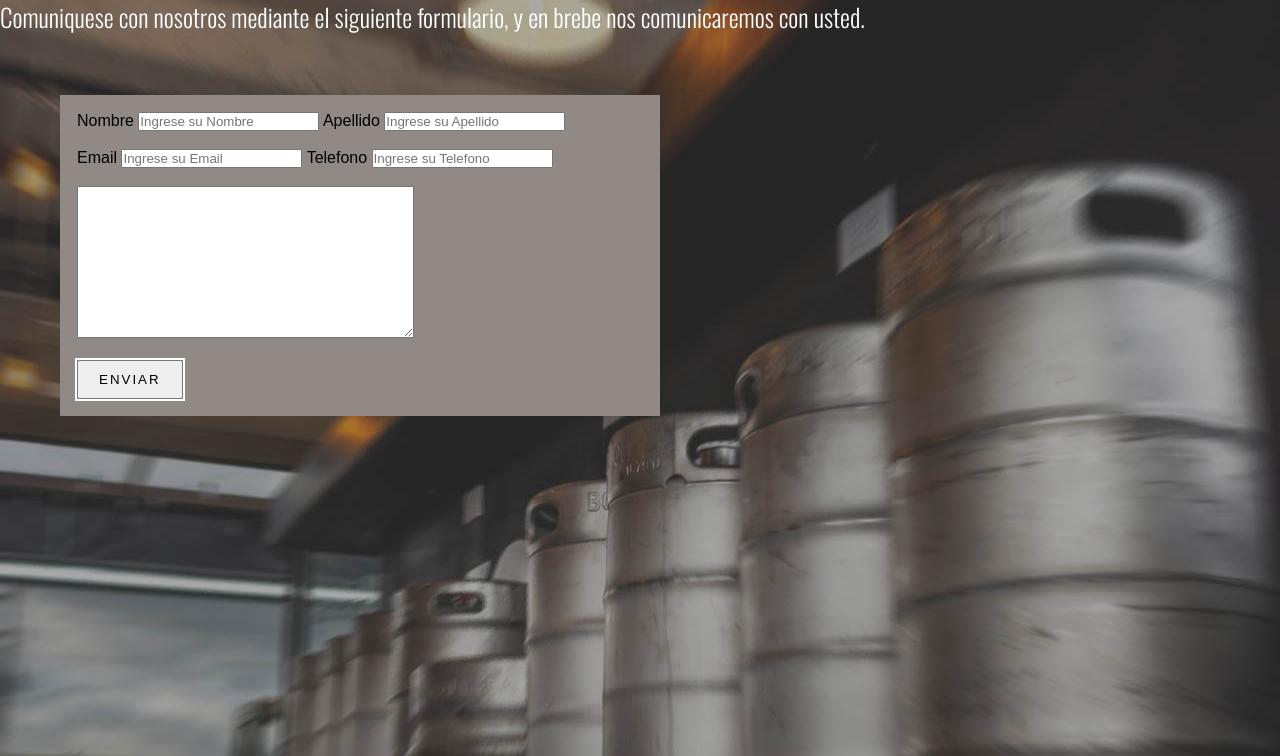
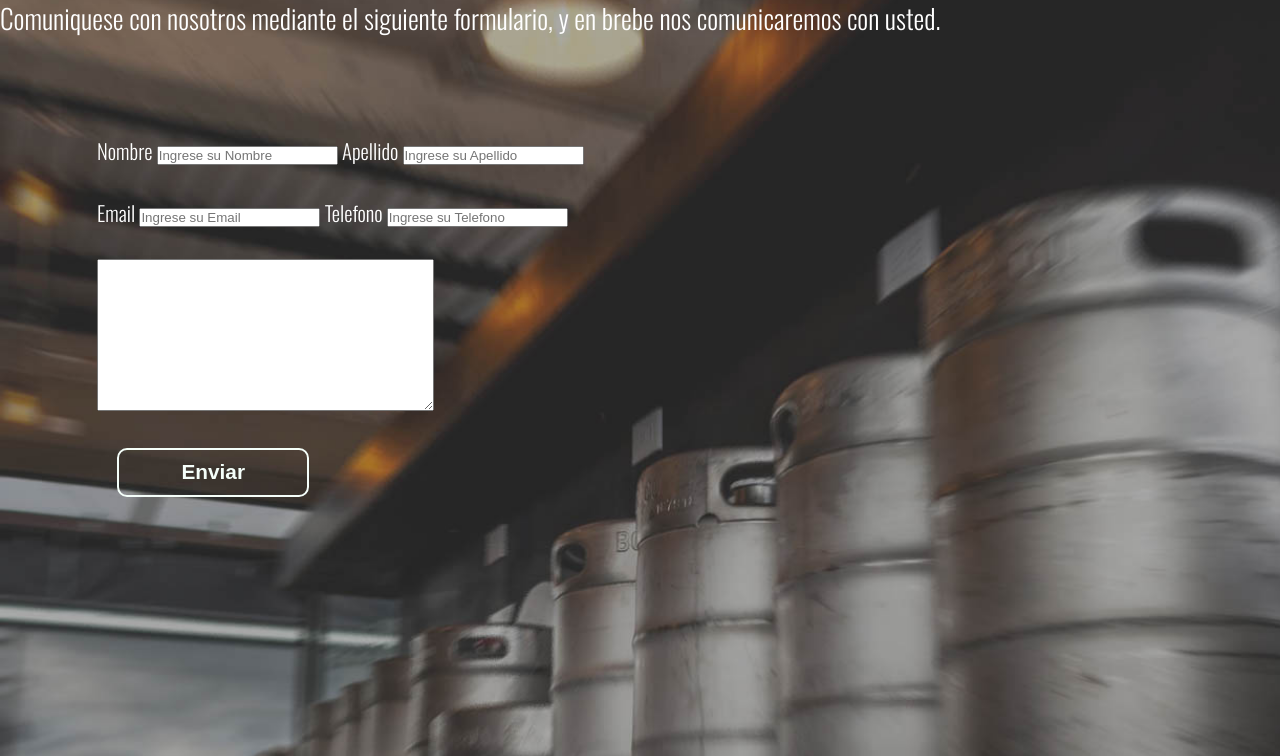
Before and after one commit to mjperez89/Proyecto-Final-CoderHouse, a plain HTML site: page pages/contacto.html in a window 1280 px wide. Shown: the part 122-878 px from the top of the page. Drawn offline with nearby package versions, Linux system fonts and the light colour scheme.

Commit message:
cambio de animacion en boton de formulario

```diff
--- a/css/style.css
+++ b/css/style.css
@@ -4,7 +4,6 @@
     margin: 0;
     padding: 0;
     box-sizing: border-box;
-    font-family: 'Montserrat', sans-serif;
     }
 
     body{
@@ -15,12 +14,12 @@
 
     }
 
-    /*----------------------Inicio ----------------------*/
+    /*--------------------- Inicio   -------------------*/
 
     .header{
         width: 100%;
+        background-color: transparent;
         min-height: 120px;
-        background-image: url(../img/Copa_Cervezas.jpg);
         background-size: cover;
         background-position: center;
         z-index: 10;
@@ -42,7 +41,6 @@
     }
 
     .logo h1{
-        color: aqua;
         font-weight: 400;
         font-size: 24px;
     }
@@ -59,6 +57,7 @@
     }
 
     .menu a{
+        border-radius: 10px;
         color: rgb(247, 247, 247);
         text-decoration: none;
         display: inline-block;
@@ -66,7 +65,7 @@
         line-height: normal;
         font-size: 20px;
         transition: all 500ms ease;
-       border: 4px solid transparent;
+        border: 4px transparent;
     }
 
     .menu a:hover{
@@ -88,78 +87,7 @@
     font-size: 45px;
 }
 
-/* --------------------- Contacto -------------------------------      */
-
-.main p{
-    color: white;
-    font-family:"Oswald",sans-serif;
-    font-size: 25px;
-}
-
-.body-contacto {
-    padding: 15rem;
-}
-
-.formulario {
-    font-size: 1em;
-    background-color:rgb(144, 137, 133);
-    border: radius 3px;
-    margin: 60px;
-    padding: 17px;
-    width: 600px;
-    color: black;
-}
-
-.boton-formulario {
-    text-decoration: none;
-    text-transform: uppercase;
-    letter-spacing: 2px;
-    color: black;
-    outline: 2px solid #fff;
-    padding: 10px 20px;
-    position: relative;
-    overflow: hidden;
-    transition: color 1s;
-}
-
-.boton-formulario:hover {
-    color:#fff;
-    background-color: #696969;
-}
-
-.boton-formulario::before {
-    content: '';
-    position: absolute;
-    top: 0;
-    left: -50px;
-    width: 0;
-    height: 100%;
-    background-color: #fff;
-    transform: skewX(35deg);
-    z-index: -1;
-    transition: 1s;
-}
-
-.boton-formulario:hover ::before {
-    width: 150%;
-}
-
-.tarjeta_com2{
-    width: 100%;
-    border-radius: 1em;
-    box-shadow: 0 0 20px rgba(0, 0, 0, 0.5);
-    display: flex;
-
-    flex-direction: column;
-}
-.titulo_tar2{
-    font-size: 30px;
-}
-
-.texto_tar2{
-    size: 30%;
-    padding: 1em;
-}
+/*--------------------- Tienda   -------------------*/
 
 .container1 {
     width: 90%;
@@ -213,8 +141,8 @@
     display: inline-block;
     padding: 10px;
     margin-top: 10px;
-    color: #2fb4cc;
-    border: 1px solid #2fb4cc;
+    color: dimgray;
+    border: 1px solid dimgray;
     border-radius: 4px;
     transition: all 400ms ease;
     text-align: center;
@@ -223,15 +151,77 @@
 }
 
 .card .contenido a:hover {
-    background: #2fb4cc;
+    background: dimgray;
     color: #fff;
 }
 
-/*-----------------------------Footer-------------------*/
+/*--------------------- Contacto   -------------------*/
+
+.main p{
+    color: white;
+    font-family:"Oswald",sans-serif;
+    font-size: 1.7em;
+}
+
+.body-contacto {
+    padding: 15rem;
+}
+
+.formulario {
+    font-family:"Oswald",sans-serif;
+    font-size: 1.3em;
+    background-color:transparent;
+    border: radius 3px;
+    margin: 80px;
+    padding: 17px;
+    width: 800px;
+    color:white;
+}
+
+.boton-formulario {
+    background-color: transparent;
+    border: 2px solid;
+    border-radius: 10px;
+    cursor: pointer;
+    margin: 0 20px;
+    padding: 0.5em 3em;
+    font-weight: bold;
+    font-size: 1em;
+    color: mintcream;
+    background-image: linear-gradient(45deg, rgb(76, 64, 64) 50%, transparent 50%);
+    background-position: 100%;
+    background-size: 400%;
+    transition: background 0.2s ease-in-out;
+}
+
+.boton-formulario:hover{
+    background-position: 0;
+}
+
+/*--------------------- Somos   -------------------*/
+
+.tarjeta_com2{
+    width: 100%;
+    border-radius: 1em;
+    box-shadow: 0 0 20px rgba(0, 0, 0, 0.5);
+    display: flex;
+
+    flex-direction: column;
+}
+.titulo_tar2{
+    font-size: 30px;
+}
+
+.texto_tar2{
+    size: 30%;
+    padding: 1em;
+}
+
+/*--------------------- Footer -------------------*/
 .pie{
     margin-top: 50%;
     color:white;
     text-align: center;
-    font-size: 25px;
+    font-size: 1.2em;
 
 }
```
Lines whose indentation alone changed are shown as unchanged.
